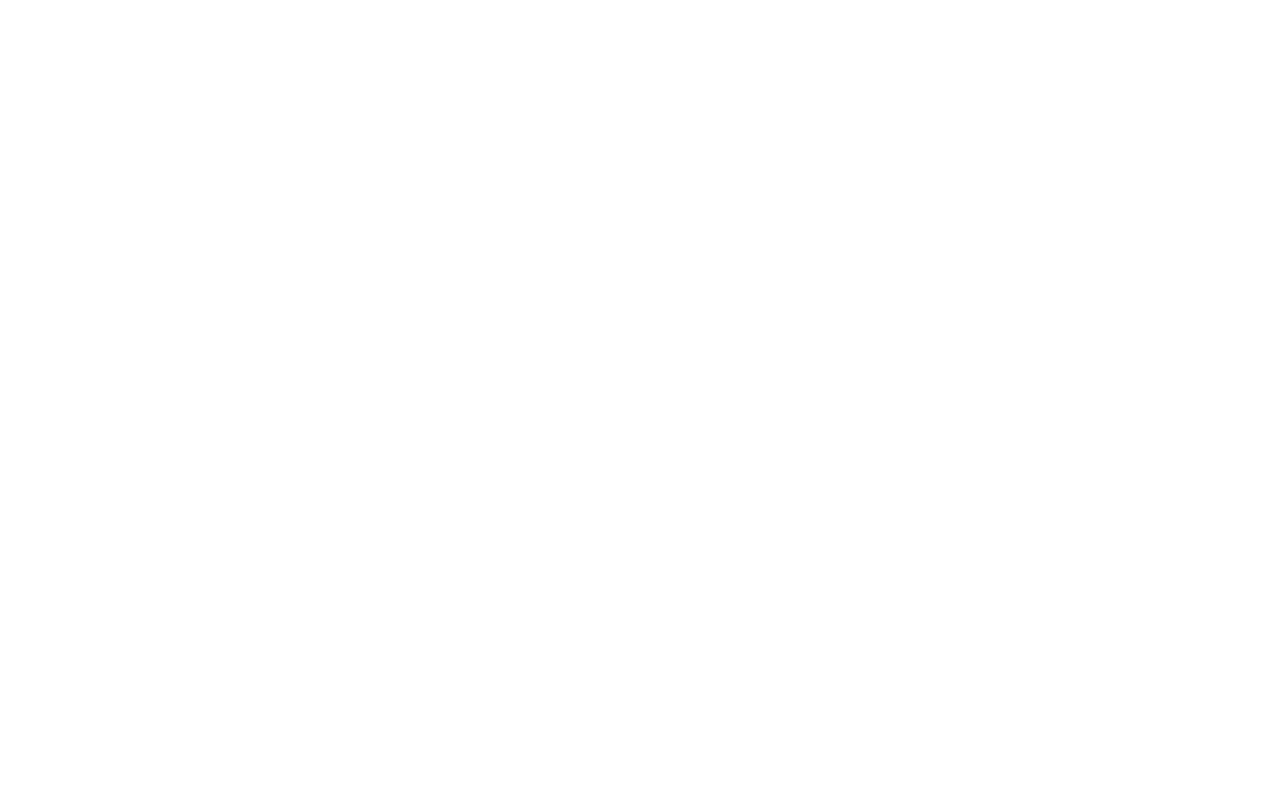
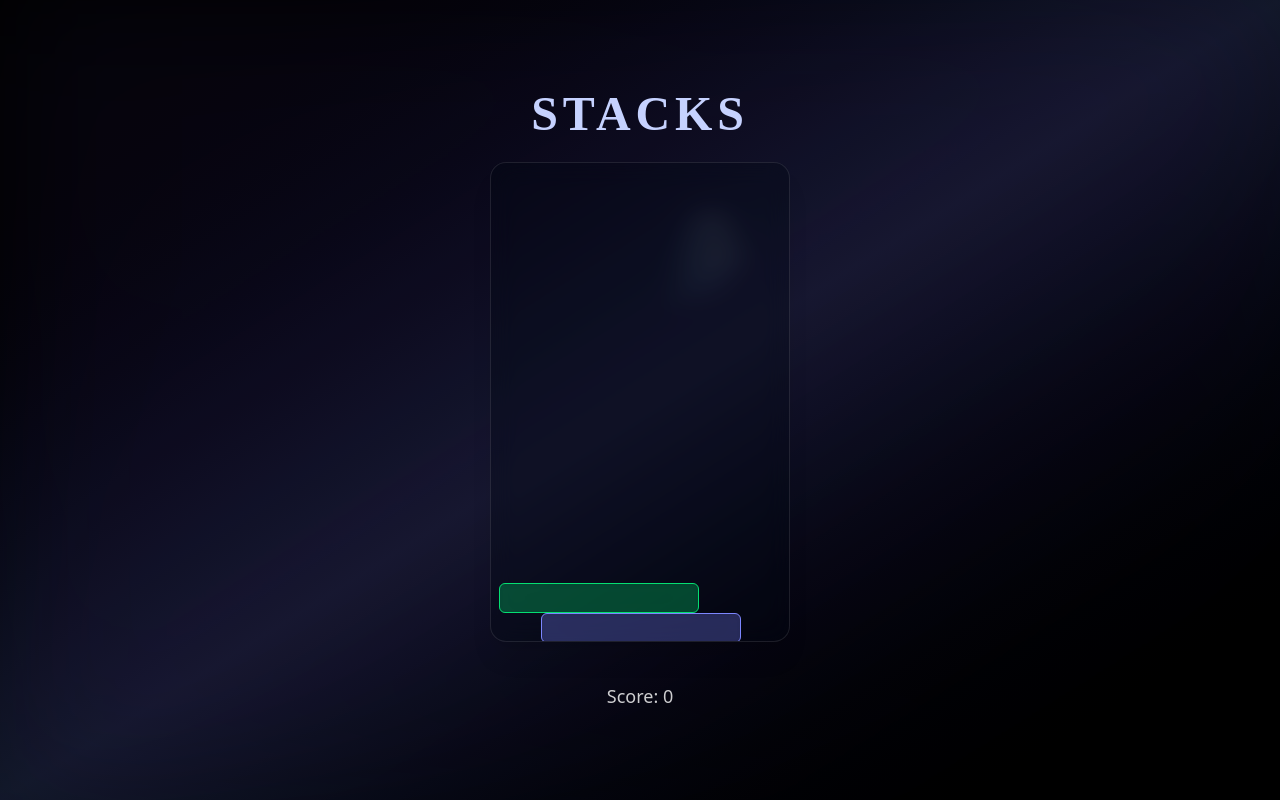
Before and after one commit to kdevsam/wsprs, a React (Vite) app: page /stack in a window 1280 px wide. Before the commit this address had no page. Built offline with nearby package versions, Linux system fonts and the light colour scheme; a web font is replaced by a local one.

Commit message:
Added stack filler game

```diff
--- a/src/App.tsx
+++ b/src/App.tsx
@@ -2,12 +2,14 @@
 import Home from "./Home"; // Your splash screen + mainmenu
 import Shop from "./Shop"; // Your new shop page
 import DailyPuzzle from "./DailyPuzzle";
+import StackGame from "./StackGame";
 
 function App() {
   return (
     <Routes>
       <Route path="/" element={<Home />} />
       <Route path="/daily" element={<DailyPuzzle />} />
+      <Route path="/stack" element={<StackGame />} />
       <Route path="/shop" element={<Shop />} />
     </Routes>
   );
--- /dev/null
+++ b/src/StackGame.tsx
@@ -0,0 +1,193 @@
+import { useEffect, useState, useRef } from "react";
+import { motion } from "framer-motion";
+
+interface Block {
+  id: number;
+  width: number;
+  left: number;
+  top: number;
+}
+
+const StackGame = () => {
+  const [stack, setStack] = useState<Block[]>([]);
+  const [current, setCurrent] = useState<Block | null>(null);
+  const [gameOver, setGameOver] = useState(false);
+  const [won, setWon] = useState(false);
+  const [score, setScore] = useState(0);
+  const [movingRight, setMovingRight] = useState(true);
+  const intervalRef = useRef<NodeJS.Timeout | null>(null);
+
+  const gameWidth = 300;
+  const gameHeight = 480;
+  const maxBlocks = 16;
+  const blockHeight = gameHeight / maxBlocks;
+  const speed = 4;
+
+  useEffect(() => {
+    startGame();
+  }, []);
+
+  const startGame = () => {
+    const baseBlock: Block = {
+      id: 0,
+      width: 200,
+      left: (gameWidth - 200) / 2,
+      top: gameHeight - blockHeight,
+    };
+    setStack([baseBlock]);
+    spawnNextBlock(baseBlock, 1);
+    setScore(0);
+    setWon(false);
+    setGameOver(false);
+  };
+
+  const spawnNextBlock = (prev: Block, id: number) => {
+    const newBlock: Block = {
+      id,
+      width: prev.width,
+      left: 0,
+      top: prev.top - blockHeight,
+    };
+    setCurrent(newBlock);
+    setMovingRight(true);
+  };
+
+  const placeBlock = () => {
+    if (!current || stack.length === 0) return;
+    const last = stack[stack.length - 1];
+
+    const overlapStart = Math.max(current.left, last.left);
+    const overlapEnd = Math.min(
+      current.left + current.width,
+      last.left + last.width
+    );
+    const overlapWidth = overlapEnd - overlapStart;
+
+    if (overlapWidth <= 0) {
+      setGameOver(true);
+      if (intervalRef.current) clearInterval(intervalRef.current);
+      return;
+    }
+
+    const newBlock: Block = {
+      id: current.id,
+      width: overlapWidth,
+      left: overlapStart,
+      top: current.top,
+    };
+
+    const newStack = [...stack, newBlock];
+    setStack(newStack);
+    setScore((s) => s + 1);
+
+    if (newStack.length === maxBlocks) {
+      setWon(true);
+      setCurrent(null);
+      if (intervalRef.current) clearInterval(intervalRef.current);
+      return;
+    }
+
+    spawnNextBlock(newBlock, current.id + 1);
+  };
+
+  useEffect(() => {
+    if (!current || gameOver || won) return;
+
+    intervalRef.current = setInterval(() => {
+      setCurrent((prev) => {
+        if (!prev) return null;
+        const newLeft = movingRight ? prev.left + speed : prev.left - speed;
+        const shouldReverse = newLeft <= 0 || newLeft + prev.width >= gameWidth;
+
+        if (shouldReverse) {
+          setMovingRight(!movingRight);
+        }
+
+        return {
+          ...prev,
+          left: Math.max(0, Math.min(newLeft, gameWidth - prev.width)),
+        };
+      });
+    }, 16);
+
+    return () => {
+      if (intervalRef.current) clearInterval(intervalRef.current);
+    };
+  }, [current, movingRight, gameOver, won]);
+
+  return (
+    <div className="min-h-screen flex flex-col items-center justify-center bg-gradient-to-br from-black via-gray-900 to-black p-6 text-white relative overflow-hidden">
+      {/* Background */}
+      <div className="absolute inset-0 bg-gradient-to-br from-indigo-900/10 via-purple-900/10 to-black/30 blur-3xl animate-floatSlow pointer-events-none" />
+      <motion.img
+        src="/ghost.png"
+        alt="ghost"
+        className="absolute top-1/4 left-1/2 w-32 h-32 opacity-10 animate-floatSlow pointer-events-none"
+        style={{ transform: "translateX(-50%)" }}
+      />
+
+      <h1 className="text-5xl font-bold text-indigo-200 tracking-widest mb-6 z-10 font-dreamy">
+        STACKS
+      </h1>
+
+      <div
+        className="relative rounded-2xl backdrop-blur-md bg-gray-950/30 border border-white/10 shadow-xl overflow-hidden"
+        style={{ width: `${gameWidth}px`, height: `${gameHeight}px` }}
+        onClick={placeBlock}
+      >
+        {stack.map((block) => (
+          <div
+            key={block.id}
+            className="absolute rounded-md border border-indigo-400 shadow-inner bg-indigo-400/30 backdrop-blur-lg"
+            style={{
+              width: `${block.width}px`,
+              height: `${blockHeight}px`,
+              left: `${block.left}px`,
+              top: `${block.top}px`,
+            }}
+          />
+        ))}
+        {current && (
+          <motion.div
+            key={`moving-${current.id}`}
+            className="absolute rounded-md border border-green-400 shadow-inner bg-green-400/30 backdrop-blur-lg"
+            style={{
+              width: `${current.width}px`,
+              height: `${blockHeight}px`,
+              left: `${current.left}px`,
+              top: `${current.top}px`,
+            }}
+          />
+        )}
+      </div>
+
+      <div className="mt-6 z-10 text-center">
+        {won ? (
+          <>
+            <p className="text-indigo-400 text-xl mb-2">🎉 You won!</p>
+            <button
+              onClick={startGame}
+              className="px-8 py-3 bg-indigo-600 hover:bg-indigo-700 text-white rounded-xl font-semibold transition-all"
+            >
+              Play Again
+            </button>
+          </>
+        ) : gameOver ? (
+          <>
+            <p className="text-red-400 text-xl mb-2">Game Over!</p>
+            <button
+              onClick={startGame}
+              className="px-8 py-3 bg-indigo-600 hover:bg-indigo-700 text-white rounded-xl font-semibold transition-all"
+            >
+              Retry
+            </button>
+          </>
+        ) : (
+          <p className="text-lg mt-4 text-white/80">Score: {score}</p>
+        )}
+      </div>
+    </div>
+  );
+};
+
+export default StackGame;
--- a/src/components/ModeSelect.tsx
+++ b/src/components/ModeSelect.tsx
@@ -44,7 +44,7 @@
         {/* Stack Mode */}
         <div
           className="p-6 rounded-2xl shadow-2xl cursor-pointer bg-green-500/20 border border-green-400 text-white transform transition-transform hover:scale-105"
-          //   onClick={() => onSelect("stack")}
+          onClick={() => onSelect("stack")}
         >
           <img
             src="/stack.png"
```
